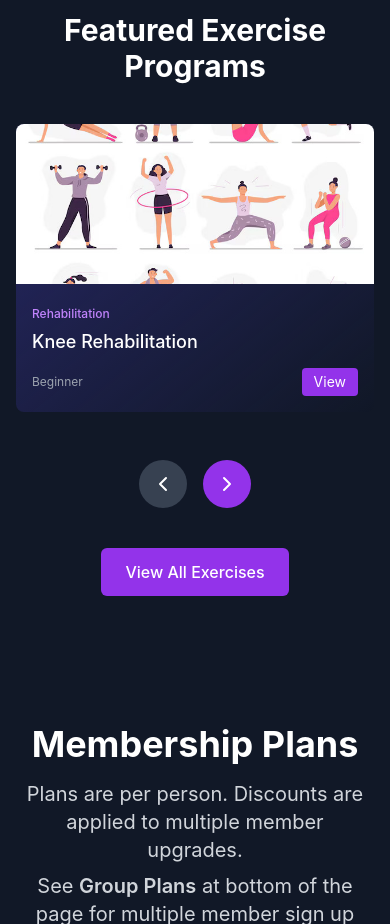
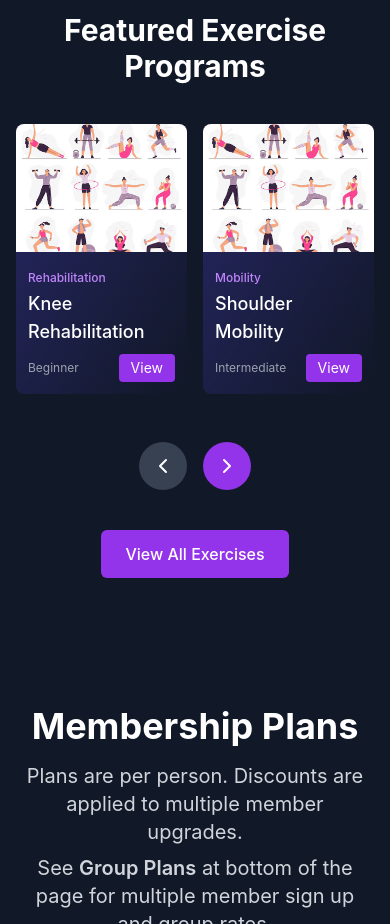
Before and after one commit to RaviKiran25052/DailyPhysio_Frontend, a React (Create React App) app: page / in a window 390 px wide. Shown: the part 3080-4004 px from the top of the page. Built offline with nearby package versions, Linux system fonts and the light colour scheme.

Commit message:
cards size

```diff
--- a/src/Components/HomePage/FeaturedCourses.jsx
+++ b/src/Components/HomePage/FeaturedCourses.jsx
@@ -69,12 +69,12 @@ const CourseCard = ({ course }) => {
   };
 
   return (
-    <div className="bg-gradient-to-br from-indigo-900/70 via-indigo-1000/120 to-purple-900/2 rounded-lg overflow-hidden hover:shadow-lg hover:shadow-purple-500/10 transition flex-shrink-0 w-full sm:w-[calc(50%-12px)] lg:w-[calc(25%-18px)]">
-      <img src={course.image} alt={course.title} className="w-full h-40 object-cover" />
-      <div className="p-4">
+    <div className="bg-gradient-to-br from-indigo-900/70 via-indigo-1000/120 to-purple-900/2 rounded-lg overflow-hidden hover:shadow-lg hover:shadow-purple-500/10 transition flex-shrink-0 w-[calc(50%-8px)] sm:w-[calc(50%-12px)] lg:w-[calc(25%-18px)] snap-start">
+      <img src={course.image} alt={course.title} className="w-full h-32 object-cover" />
+      <div className="p-3">
         <span className="text-xs text-purple-400 font-medium">{course.category}</span>
-        <h3 className="text-lg font-medium mt-1 text-white">{course.title}</h3>
-        <div className="mt-3 flex justify-between items-center">
+        <h3 className="text-lg font-medium mt-0.5 text-white">{course.title}</h3>
+        <div className="mt-2 flex justify-between items-center">
           <span className="text-xs text-gray-400">{course.difficulty}</span>
           <button
             onClick={() => handleViewExercise(course.id)}
@@ -124,7 +124,8 @@ const FeaturedCourses = () => {
   const scroll = (direction) => {
     const { current } = carouselRef;
     if (current) {
-      const cardWidth = current.clientWidth / (window.innerWidth >= 1024 ? 4 : 2);
+      // Always scroll by one card width - on mobile: 50% of container, on desktop: 25%
+      const cardWidth = window.innerWidth >= 1024 ? current.clientWidth / 4 : current.clientWidth / 2;
       const scrollAmount = direction === 'left' ? -cardWidth : cardWidth;
       current.scrollBy({ left: scrollAmount, behavior: 'smooth' });
     }
@@ -142,7 +143,7 @@ const FeaturedCourses = () => {
         <div className="relative mb-8">
           <div
             ref={carouselRef}
-            className="flex overflow-x-auto gap-6 pb-4 scrollbar-hide scroll-smooth snap-x"
+            className="flex overflow-x-auto gap-4 sm:gap-6 pb-4 scrollbar-hide scroll-smooth snap-x"
             style={{ scrollbarWidth: 'none', msOverflowStyle: 'none' }}
           >
             {courseData.map(course => (
```
